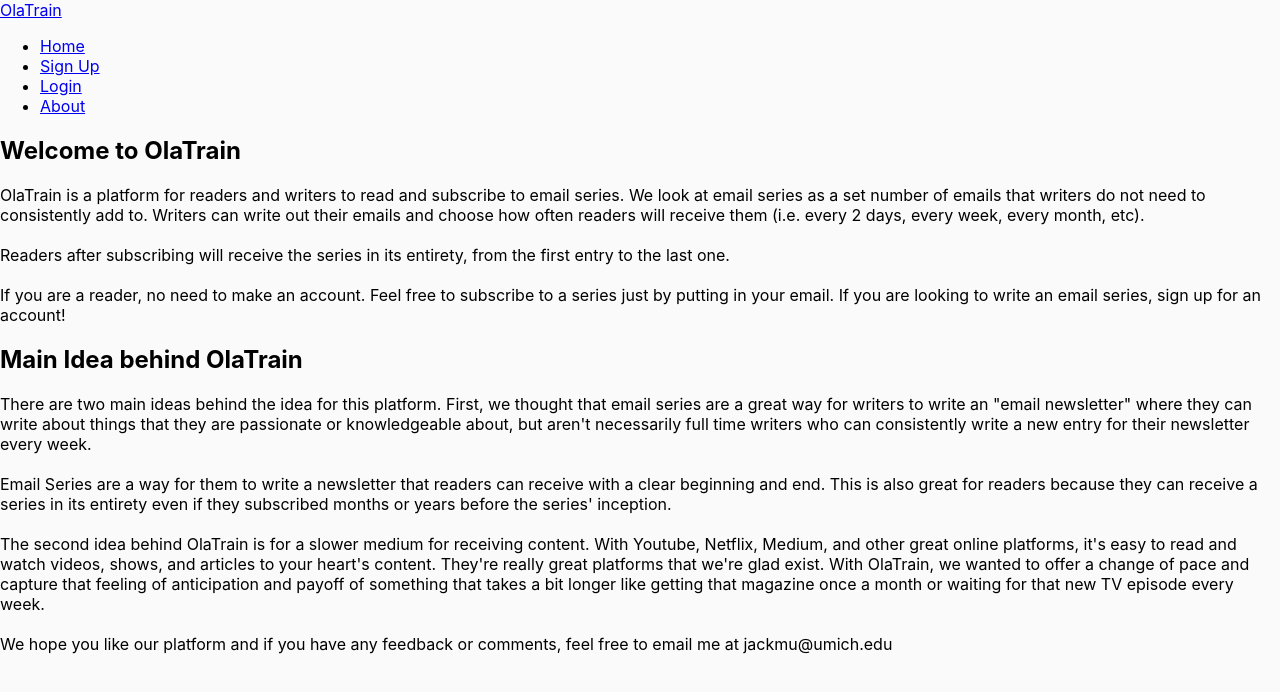
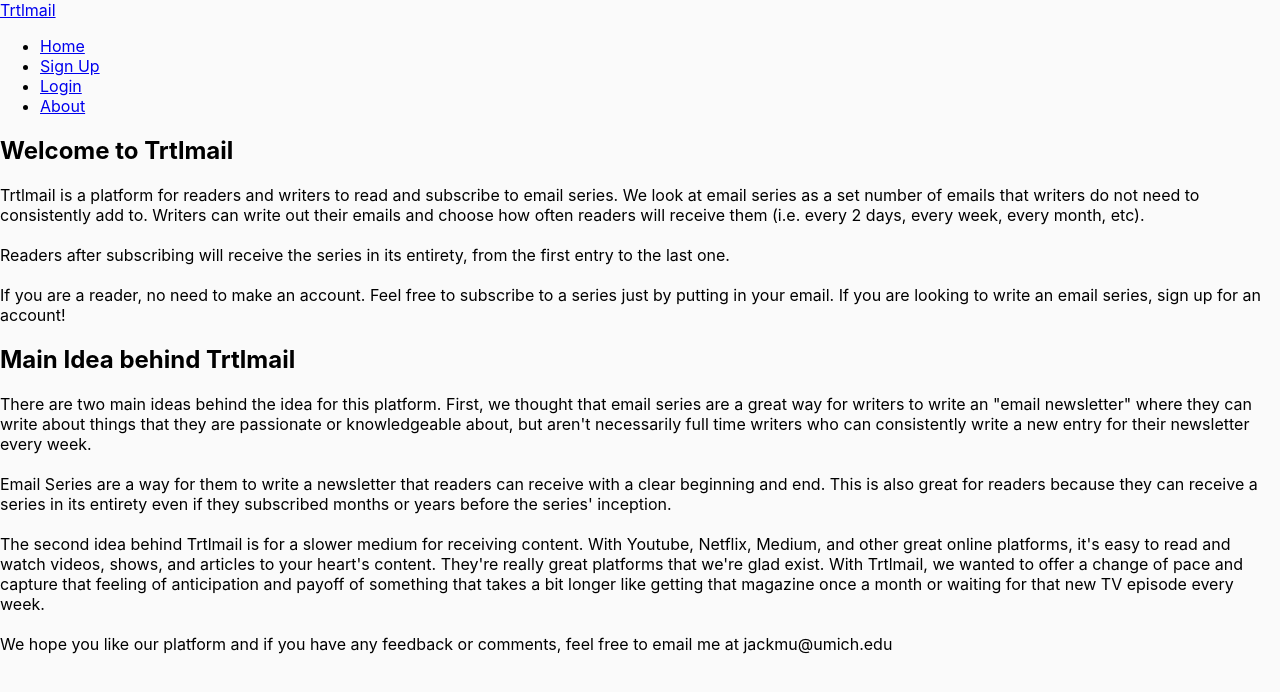
Before and after one commit to jackmuva/slowcapsules, a React (Create React App) app in the folder slowcapsules-web/: page /about in a window 1280 px wide. Shown: the top 692 px of the page. Built offline with nearby package versions, Linux system fonts and the light colour scheme.

Commit message:
Changed official name to trtlmail

```diff
--- a/slowcapsules-web/public/index.html
+++ b/slowcapsules-web/public/index.html
@@ -24,7 +24,7 @@
       work correctly both with client-side routing and a non-root public URL.
       Learn how to configure a non-root public URL by running `npm run build`.
     -->
-    <title>OlaTrain</title>
+    <title>Trtlmail</title>
   </head>
   <body>
     <noscript>You need to enable JavaScript to run this app.</noscript>
--- a/slowcapsules-web/src/components/AboutPage/index.js
+++ b/slowcapsules-web/src/components/AboutPage/index.js
@@ -5,10 +5,10 @@
         <div class="flex justify-center items-center w-screen">
             <div className="flex flex-col m-6 px-6 pt-4 pb-8 space-y-2 bg-white shadow-2xl rounded-2xl md:mx-52 w-1/2">
                 <h2 className="font-sans test-4xl font-bold mb-0 mt-4">
-                    Welcome to OlaTrain
+                    Welcome to Trtlmail
                 </h2>
                 <p class="ml-8 mb-4 max-2-sm font-sans">
-                    OlaTrain is a platform for readers and writers to read and subscribe to email series.
+                    Trtlmail is a platform for readers and writers to read and subscribe to email series.
                     We look at email series as a set number of emails that writers do not need to consistently add to.
                     Writers can write out their emails and choose how often readers will receive them (i.e. every 2 days,
                     every week, every month, etc).
@@ -21,7 +21,7 @@
                 </p>
 
                 <h2 className="font-sans text-2xl font-bold mb-0">
-                    Main Idea behind OlaTrain
+                    Main Idea behind Trtlmail
                 </h2>
                 <p className="ml-8 mb-8 max-2-sm font-sans">
                     There are two main ideas behind the idea for this platform. First, we thought that email series
@@ -33,9 +33,9 @@
                     and end. This is also great for readers because they can receive a series in its entirety even if they
                     subscribed months or years before the series' inception.
                     <br/><br/>
-                    The second idea behind OlaTrain is for a slower medium for receiving content. With Youtube, Netflix, Medium,
+                    The second idea behind Trtlmail is for a slower medium for receiving content. With Youtube, Netflix, Medium,
                     and other great online platforms, it's easy to read and watch videos, shows, and articles to your heart's
-                    content. They're really great platforms that we're glad exist. With OlaTrain, we wanted to offer a change
+                    content. They're really great platforms that we're glad exist. With Trtlmail, we wanted to offer a change
                     of pace and capture that feeling of anticipation and payoff of something that takes a bit longer like
                     getting that magazine once a month or waiting for that new TV episode every week.
                     <br/><br/>
--- a/slowcapsules-web/src/components/Header/header.js
+++ b/slowcapsules-web/src/components/Header/header.js
@@ -3,7 +3,7 @@
         <header className="flex justify-between items-center sticky top-0 z-10 py-8 bg-gradient-to-b from-blue-300">
             <div className="flex-shrink-0 ml-6 cursor-pointer">
                 <i className="fas fa-wind fa-2x text-yellow-500"></i>
-                <a className="text-3xl font-extrabold font-sans text-indigo-700 hover:text-blue-300" href="/">OlaTrain</a>
+                <a className="text-3xl font-extrabold font-sans text-indigo-700 hover:text-blue-300" href="/">Trtlmail</a>
             </div>
             <ul className="flex overflow-x-hidden mr-10 font-semibold">
                 <li className="mr-6 p-1">
```
